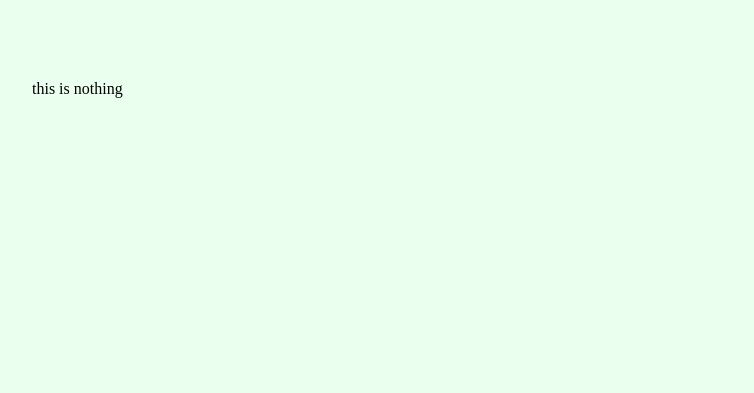
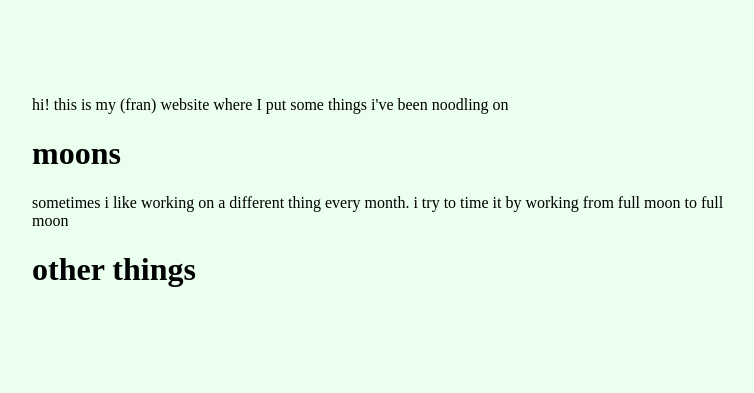
Before and after one commit to frojo/sandbox, an Eleventy site: page src/index.liquid in a window 1280 px wide. Shown: the whole page, without its empty margins (58-812 px from the left). Built offline with nearby package versions, Linux system fonts and the light colour scheme; Eleventy itself is replaced by a stand-in of ours; files that its build step writes are made by us from their sources.

Commit message:
start building it out

```diff
--- a/src/index.liquid
+++ b/src/index.liquid
@@ -3,7 +3,16 @@ layout: page.liquid
 title: index
 ---
 
-this is nothing
+<p>hi! this is my (fran) website where I put some things i've been noodling on</p>
+
+<h1>moons</h1>
+<p>sometimes i like working on a different thing every month. i try to time it by working from full moon to full moon</p>
+
+{%- for project in collections.moon reversed -%}
+  {% render "moon_documentation.liquid", project: project %}
+{%- endfor -%}
+
+<h1>other things</h1>
 
 
 {% comment %} {%- for project in collections.project reversed -%}
```
Also changed, not shown: public/index.html (+4 -1 lines).
